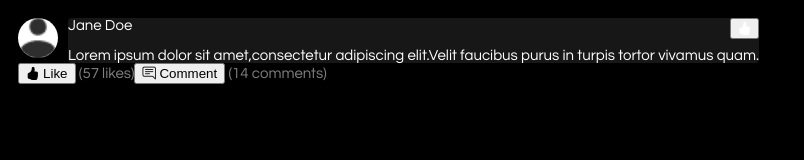
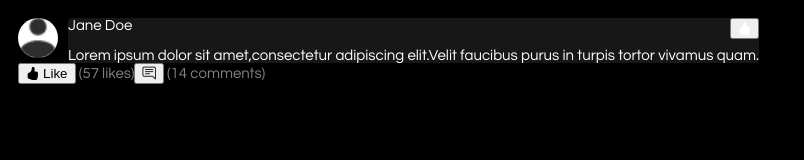
Before and after one commit to pradeepdsmk/pg4, a plain HTML site: page post.html in a window 1280 px wide. Shown: the whole page, without its empty margins (0-804 px from the left). Drawn offline with nearby package versions, Linux system fonts and the light colour scheme.

Commit message:
remote span

```diff
--- a/post.html
+++ b/post.html
@@ -49,7 +49,7 @@
         <div>
             <button class=" button">
                 <i class="bi bi-chat-right-text"></i>
-                <span>Comment</span>
+
 
             </button>
             <span class="action-desp">(14 comments)</span>
```
